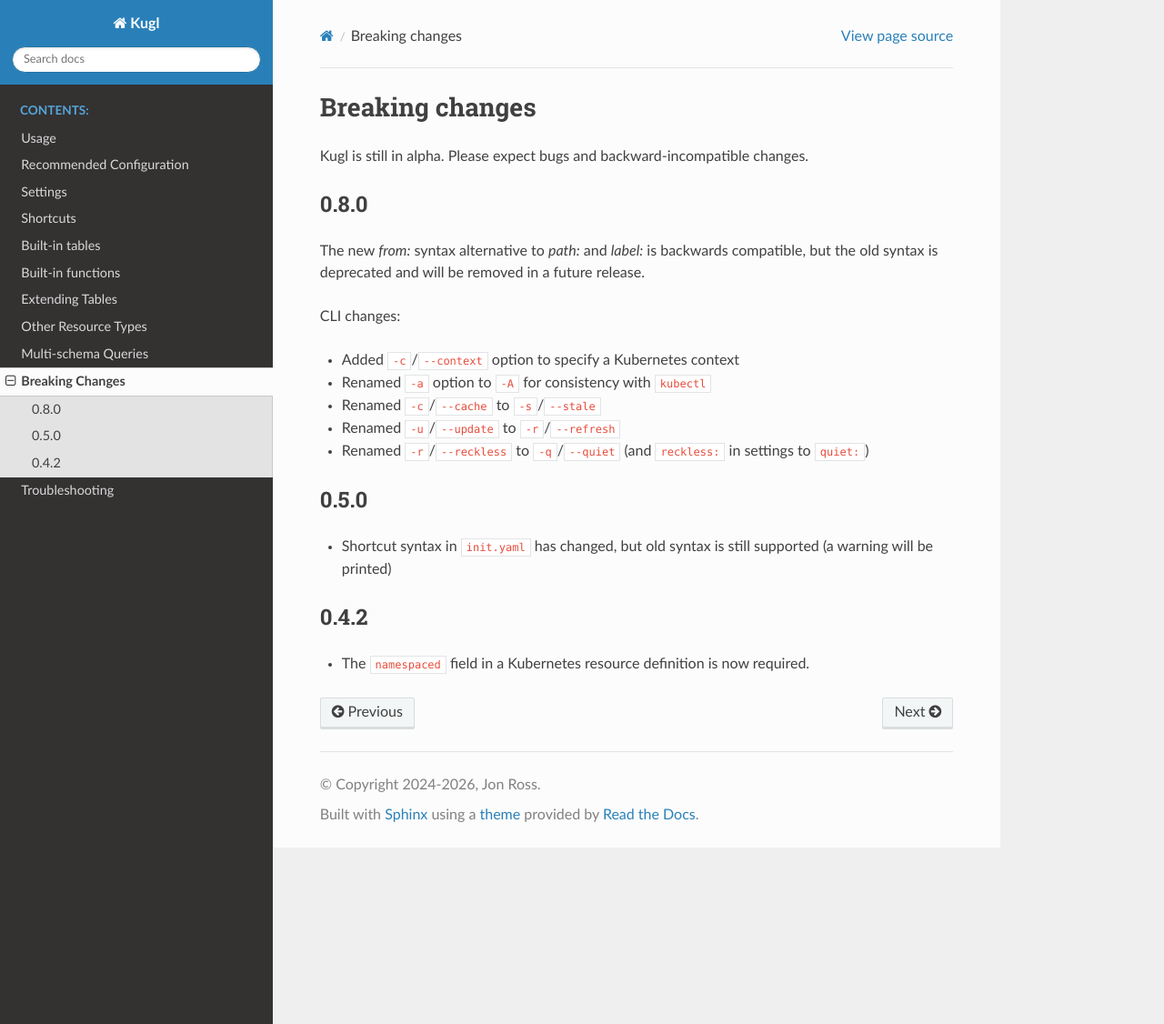
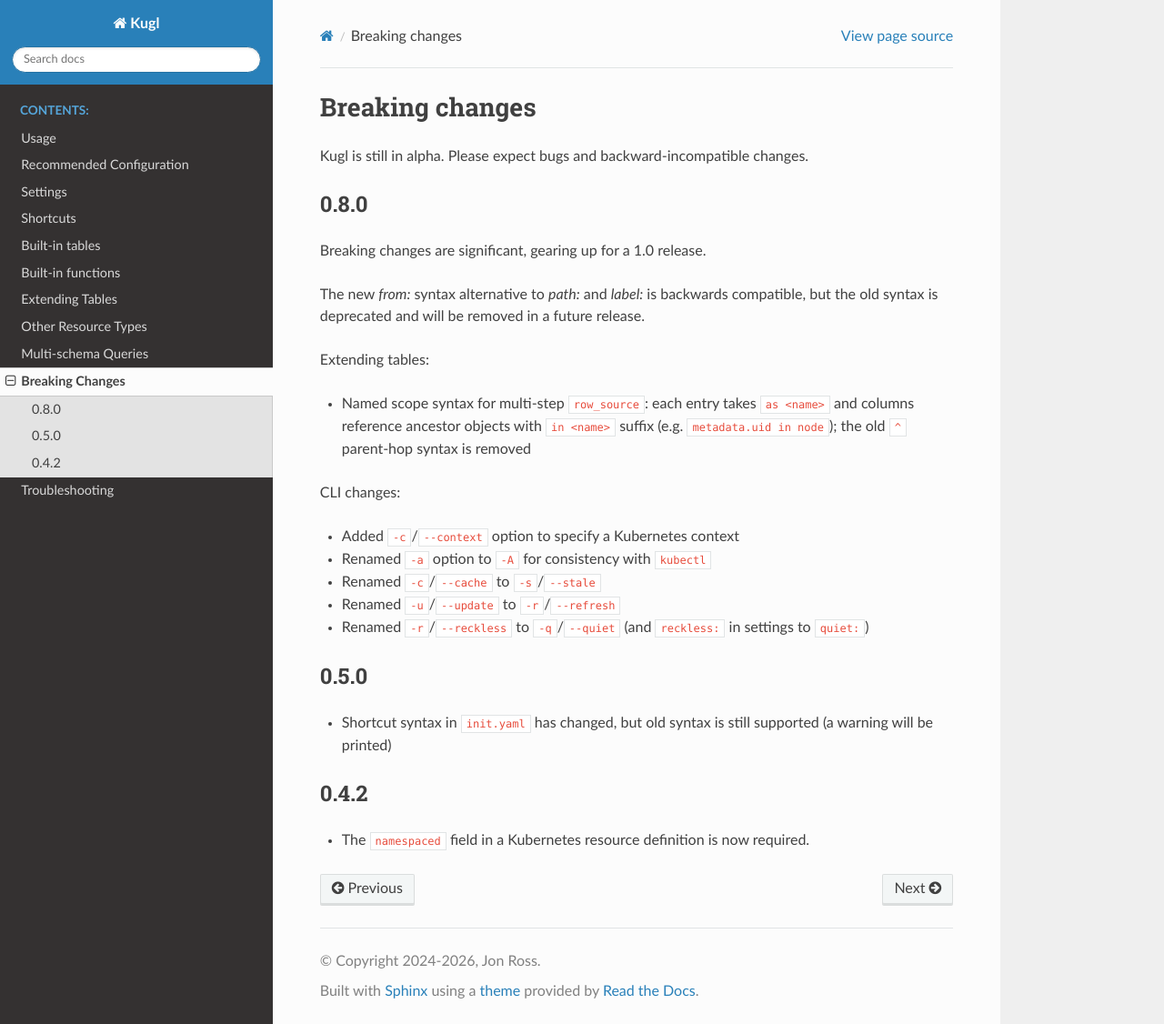
Before and after one commit to jonross/kugl, a Sphinx documentation site: the page built from docs/breaking.rst, in a window 1280 px wide and 1126 px high. Shown: the whole window at 91% size. Built offline with Sphinx 7.4.7 and the Read the Docs theme 3.1.0, drawn with Linux system fonts in a browser that asks for light colours.

Commit message:
Doc tweaks

```diff
--- a/docs/breaking.rst
+++ b/docs/breaking.rst
@@ -9,8 +9,16 @@ Please expect bugs and backward-incompatible changes.
 0.8.0
 ~~~~~
 
+Breaking changes are significant, gearing up for a 1.0 release.
+
 The new `from:` syntax alternative to `path:` and `label:` is backwards compatible, but
 the old syntax is deprecated and will be removed in a future release.
+
+Extending tables:
+
+- Named scope syntax for multi-step ``row_source``: each entry takes ``as <name>`` and
+  columns reference ancestor objects with ``in <name>`` suffix (e.g. ``metadata.uid in node``);
+  the old ``^`` parent-hop syntax is removed
 
 CLI changes:
 
```
Also changed, not shown: CHANGELOG.md (+2 -2 lines).
